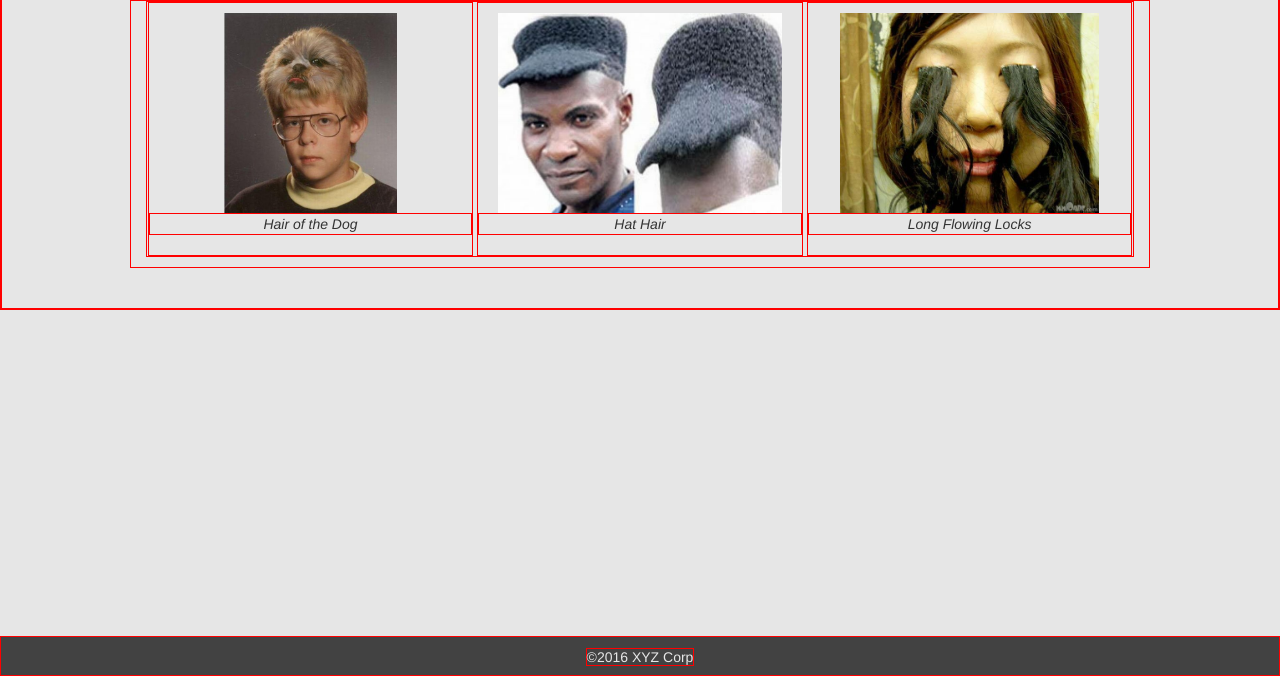
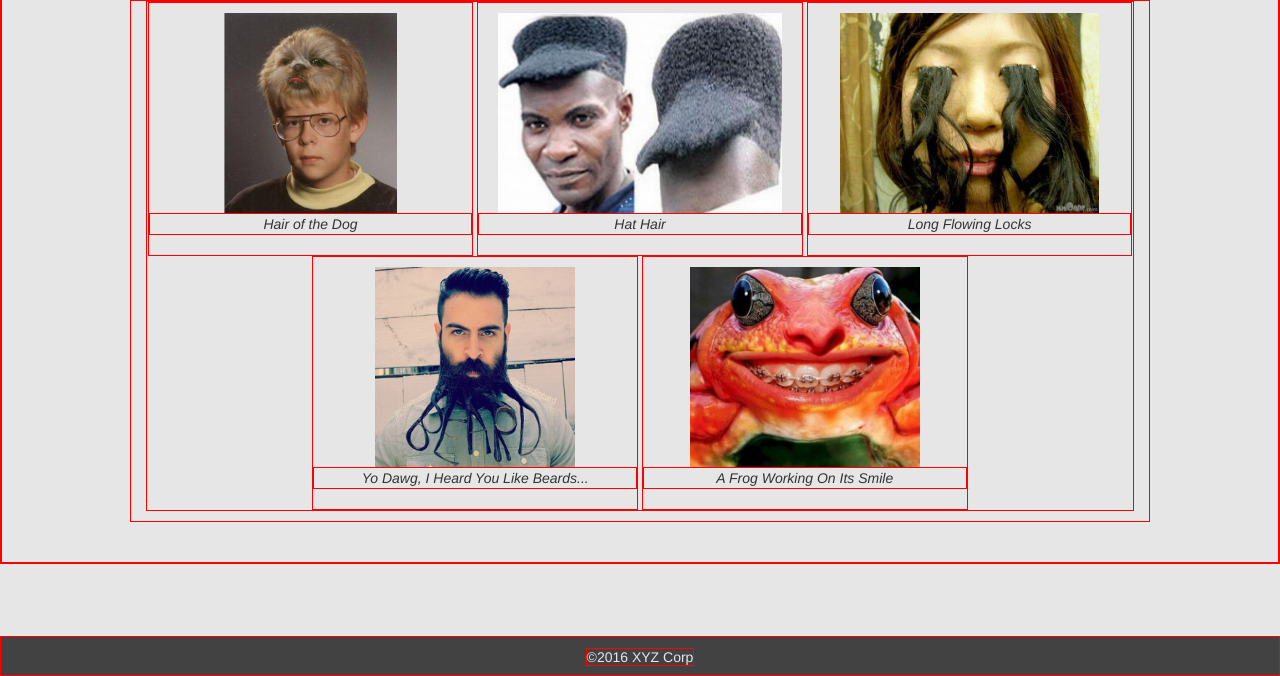
Before and after one commit to jake-shasteen/css_in_15, a plain HTML site: page index.html in a window 1280 px wide. Shown: the part 124-800 px from the top of the page. Drawn offline with nearby package versions, Linux system fonts and the light colour scheme.

Commit message:
Add more photos

```diff
--- a/index.html
+++ b/index.html
@@ -26,6 +26,8 @@
         <li><img src="assets/doghair.png" alt="Hair of the Dog"><p>Hair of the Dog</p></li>
         <li><img src="assets/hathair.jpg" alt="Hat Hair"><p>Hat Hair</p></li>
         <li><img src="assets/longlocks.jpg" alt="Long Flowing Locks"><p>Long Flowing Locks</p></li>
+        <li><img src="assets/beardbeard.jpg" alt="A Beard Spelling Beard"><p>Yo Dawg, I Heard You Like Beards...</p></li>
+        <li><img src="assets/braces.jpg" alt="A Frog Working On Its Smile"><p>A Frog Working On Its Smile</p></li>
       </ul>
     </div>
     <footer>
```
Also changed, not shown: assets/beardbeard.jpg (added), assets/braces.jpg (added).
